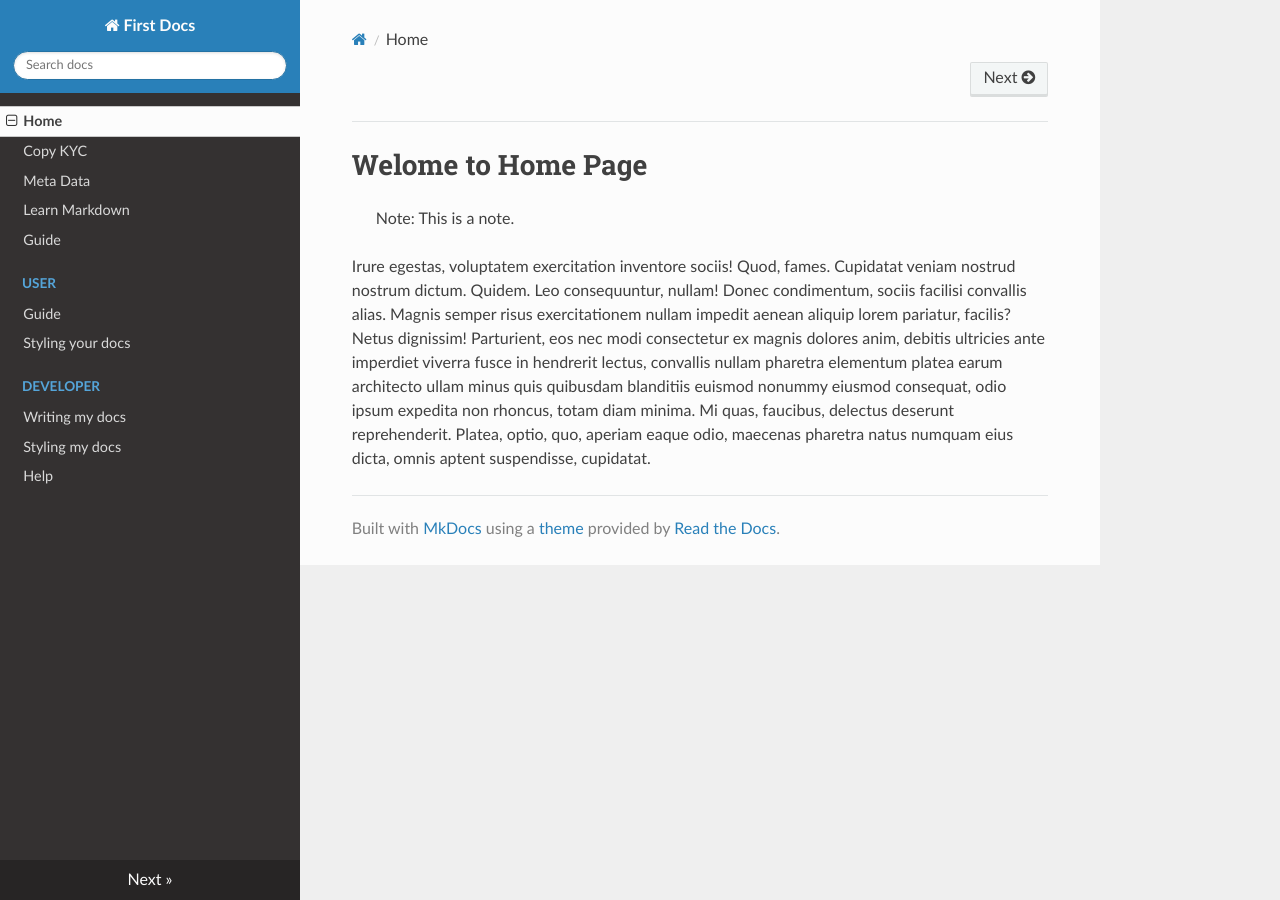
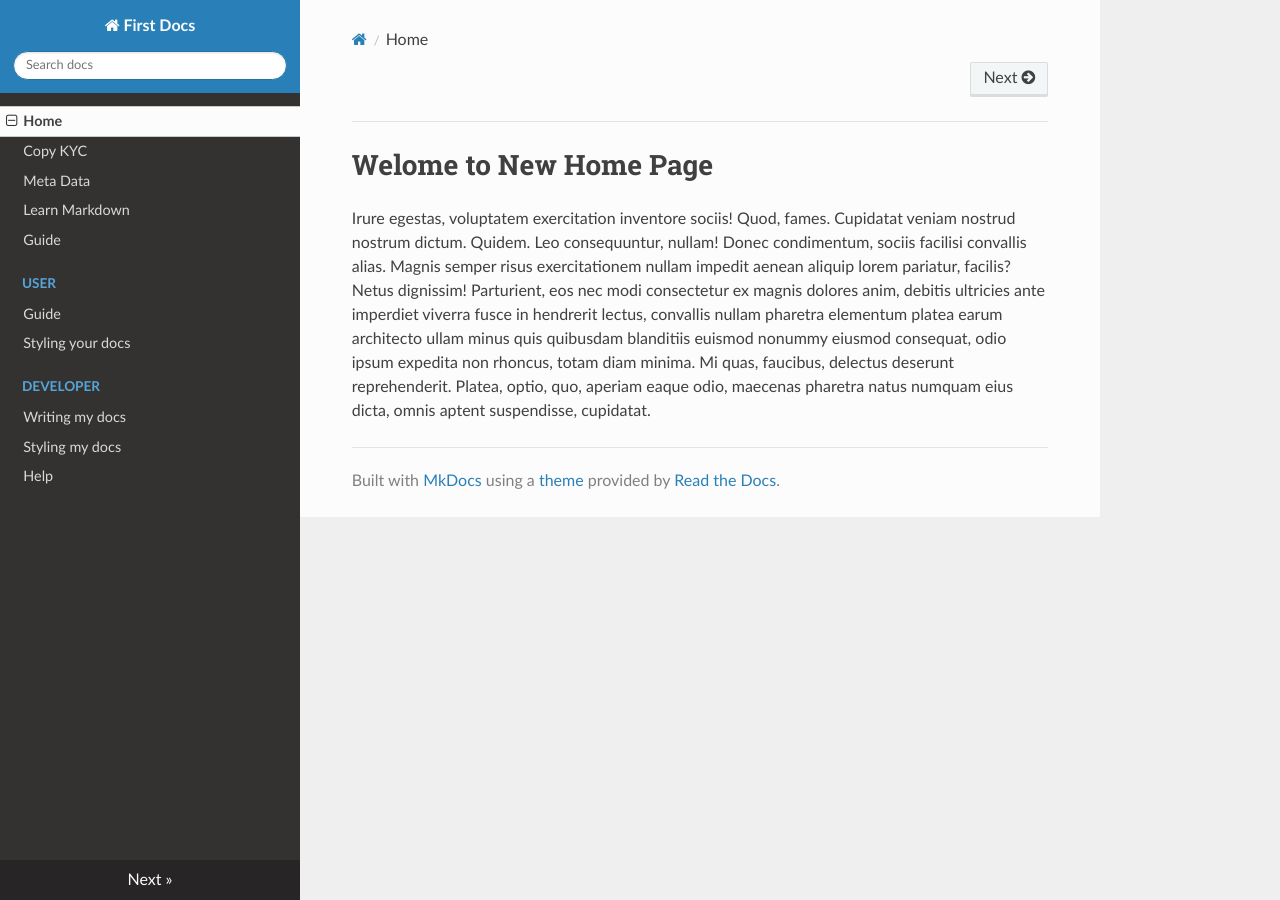
Before and after one commit to laithoura/learn-mkdocs, an MkDocs documentation site: the page built from docs/index.md, in a window 1280 px wide. Built offline with MkDocs 1.6.1, drawn with Linux system fonts in a browser that asks for light colours; nearby versions of some CDN libraries.

```diff
--- a/docs/index.md
+++ b/docs/index.md
@@ -1,6 +1,3 @@
-# Welome to Home Page
-
-> Note: This is a note.
-
+# Welome to New Home Page
 
 Irure egestas, voluptatem exercitation inventore sociis! Quod, fames. Cupidatat veniam nostrud nostrum dictum. Quidem. Leo consequuntur, nullam! Donec condimentum, sociis facilisi convallis alias. Magnis semper risus exercitationem nullam impedit aenean aliquip lorem pariatur, facilis? Netus dignissim! Parturient, eos nec modi consectetur ex magnis dolores anim, debitis ultricies ante imperdiet viverra fusce in hendrerit lectus, convallis nullam pharetra elementum platea earum architecto ullam minus quis quibusdam blanditiis euismod nonummy eiusmod consequat, odio ipsum expedita non rhoncus, totam diam minima. Mi quas, faucibus, delectus deserunt reprehenderit. Platea, optio, quo, aperiam eaque odio, maecenas pharetra natus numquam eius dicta, omnis aptent suspendisse, cupidatat.
```
Also changed, not shown: 1 other file.
